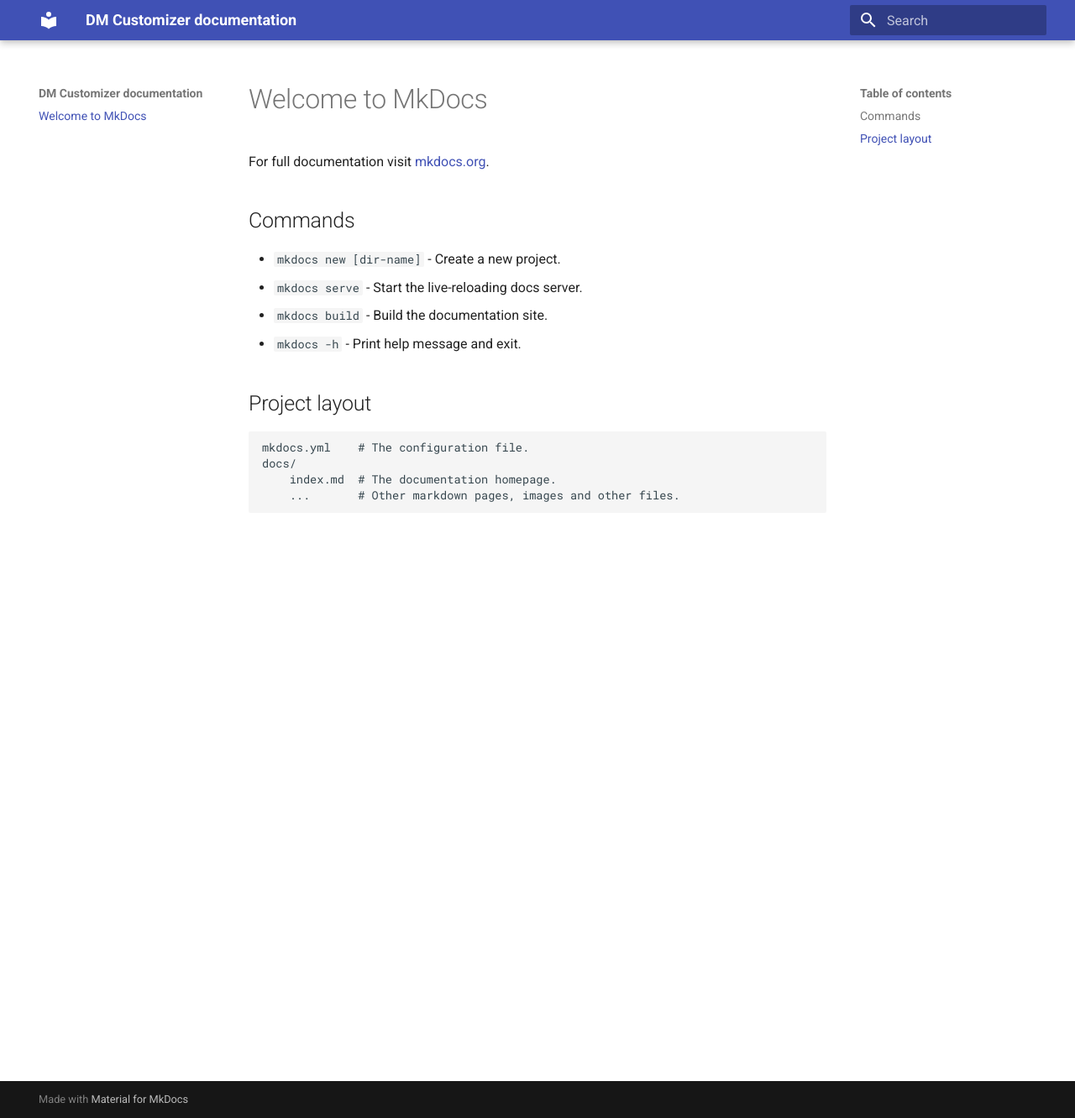
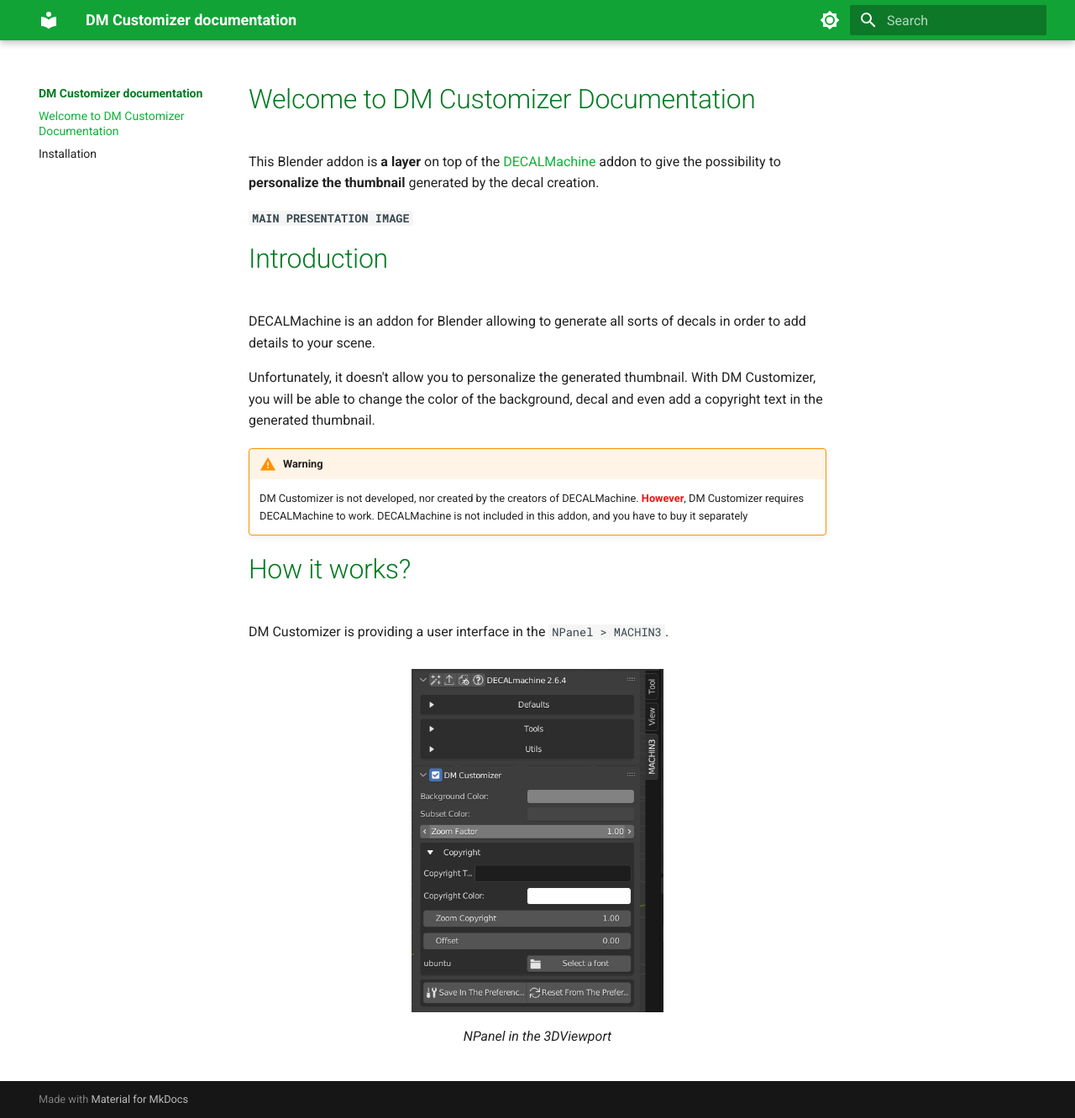
Before and after one commit to CGSeb/dm_customizer_doc, an MkDocs documentation site: the page built from docs/index.md, in a window 1280 px wide and 1332 px high. Shown: the whole window at 84% size. Built offline with MkDocs 1.6.1 and Material for MkDocs 9.7.7, drawn with Linux system fonts in a browser that asks for light colours.

Commit message:
basic changes

```diff
--- a/docs/index.md
+++ b/docs/index.md
@@ -1,17 +1,24 @@
-# Welcome to MkDocs
+# Welcome to DM Customizer Documentation
 
-For full documentation visit [mkdocs.org](https://www.mkdocs.org).
 
-## Commands
+This Blender addon is **a layer** on top of the <a href="https://machin3.io/DECALmachine/docs/" target="_blank">DECALMachine</a> addon to give
+the possibility to **personalize the thumbnail** generated by the decal creation.
 
-* `mkdocs new [dir-name]` - Create a new project.
-* `mkdocs serve` - Start the live-reloading docs server.
-* `mkdocs build` - Build the documentation site.
-* `mkdocs -h` - Print help message and exit.
+**`MAIN PRESENTATION IMAGE`**
 
-## Project layout
+# Introduction
+DECALMachine is an addon for Blender allowing to generate all sorts of decals in order to add details to your scene.
 
-    mkdocs.yml    # The configuration file.
-    docs/
-        index.md  # The documentation homepage.
-        ...       # Other markdown pages, images and other files.
+Unfortunately, it doesn't allow you to personalize the generated thumbnail. With DM Customizer, you will be able to change
+the color of the background, decal and even add a copyright text in the generated thumbnail.
+
+!!! warning Disclaimer
+    DM Customizer is not developed, nor created by the creators of DECALMachine. <b class="alert-word">However</b>, DM Customizer requires DECALMachine to work. DECALMachine is not included in this addon, and you have to buy it separately
+
+# How it works?
+DM Customizer is providing a user interface in the `NPanel > MACHIN3`.
+
+<figure markdown>
+  ![Image title](images/DMCusNPanel.png){ width="300" }
+  <figcaption>NPanel in the 3DViewport</figcaption>
+</figure>
--- /dev/null
+++ b/docs/stylesheets/extra.css
@@ -0,0 +1,17 @@
+.md-header {
+    background-color: #12a337;
+}
+
+.alert-word {
+    color:  #fb0e0e;
+}
+
+[data-md-color-scheme="slate"] {
+  --md-primary-fg-color:        #00ed3c;
+  --md-default-fg-color--light: #0cb336;
+}
+
+[data-md-color-scheme="default"] {
+  --md-primary-fg-color:       #0cb336;
+  --md-default-fg-color--light: #007a1f;
+}
--- a/mkdocs.yml
+++ b/mkdocs.yml
@@ -1,3 +1,29 @@
 site_name: DM Customizer documentation
 theme:
   name: material
+  palette:
+    # Palette toggle for light mode
+    - media: "(prefers-color-scheme: light)"
+      scheme: default
+      toggle:
+        icon: material/brightness-7
+        name: Switch to dark mode
+
+    # Palette toggle for dark mode
+    - media: "(prefers-color-scheme: dark)"
+      scheme: slate
+      toggle:
+        icon: material/brightness-4
+        name: Switch to light mode
+
+markdown_extensions:
+  - pymdownx.emoji:
+      emoji_index: !!python/name:materialx.emoji.twemoji
+      emoji_generator: !!python/name:materialx.emoji.to_svg
+  - admonition
+  - pymdownx.details
+  - pymdownx.superfences
+  - md_in_html
+  - attr_list
+extra_css:
+  - stylesheets/extra.css
```
Also changed, not shown: docs/install.md (added, +4 -0 lines), docs/images/DMCusNPanel.png (added).
